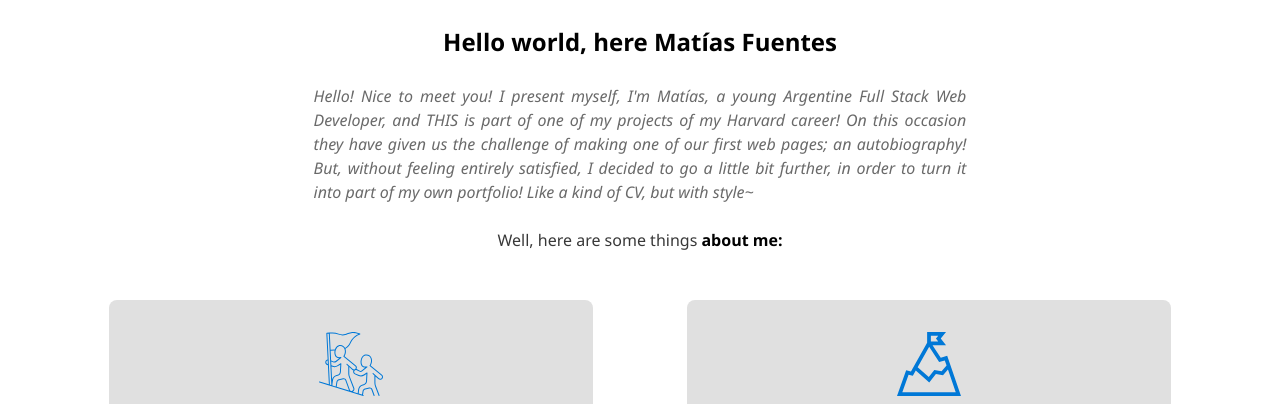
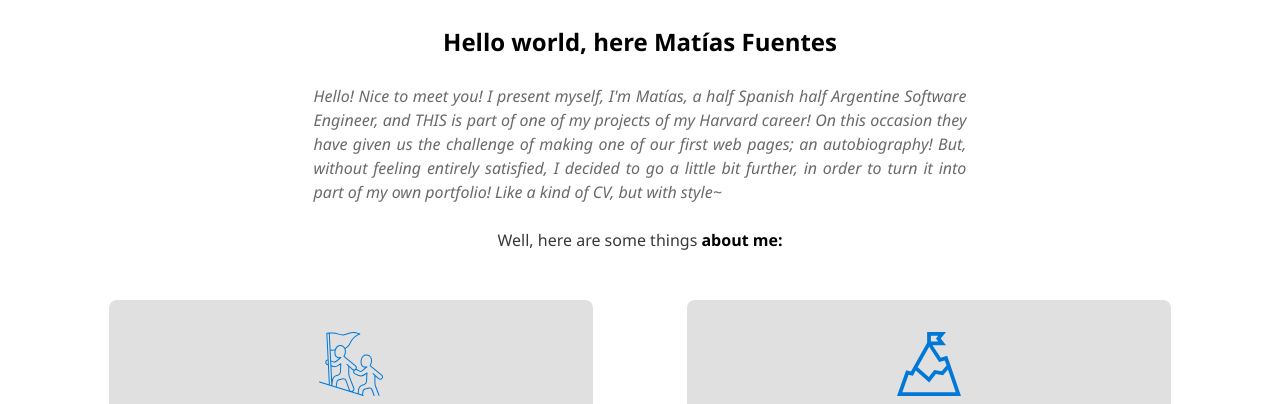
Before and after one commit to matias-fuentes/Biography, a website: page index.html in a window 1280 px wide. Shown: the part 758-1162 px from the top of the page. Drawn offline with nearby package versions, Linux system fonts and the light colour scheme.

Commit message:
chore: formatted personal summary

```diff
--- a/index.html
+++ b/index.html
@@ -134,8 +134,8 @@
                         <h2>Hello world, here Matías Fuentes</h2>
                     </div>
                     <p class="presentation">
-                        Hello! Nice to meet you! I present myself, I'm Matías, a young Argentine Full Stack Web
-                        Developer, and THIS is part of one of my projects of my Harvard career! On this occasion
+                        Hello! Nice to meet you! I present myself, I'm Matías, a half Spanish half Argentine Software
+                        Engineer, and THIS is part of one of my projects of my Harvard career! On this occasion
                         they have given us the challenge of making one of our first web pages; an autobiography!
                         But, without feeling entirely satisfied, I decided to go a little bit further, in order to
                         turn it into part of my own portfolio! Like a kind of CV, but with style~
```
